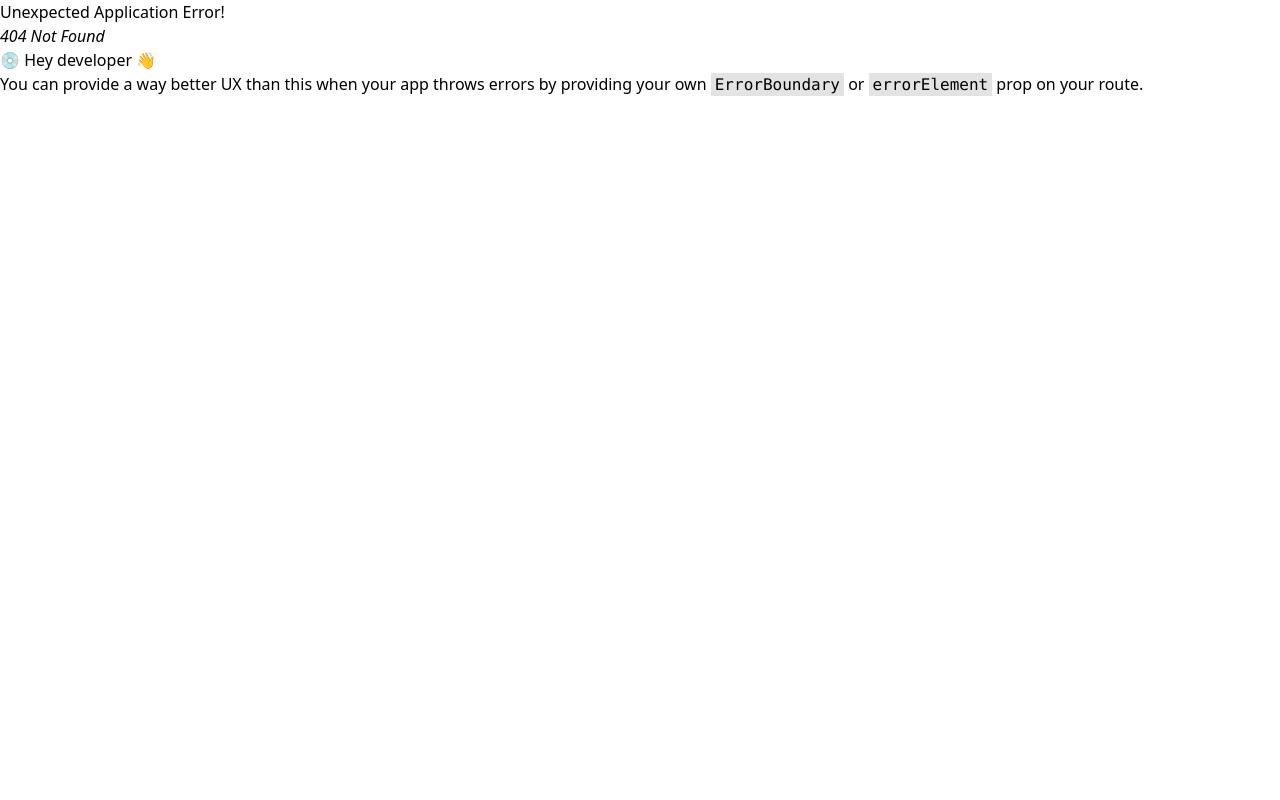
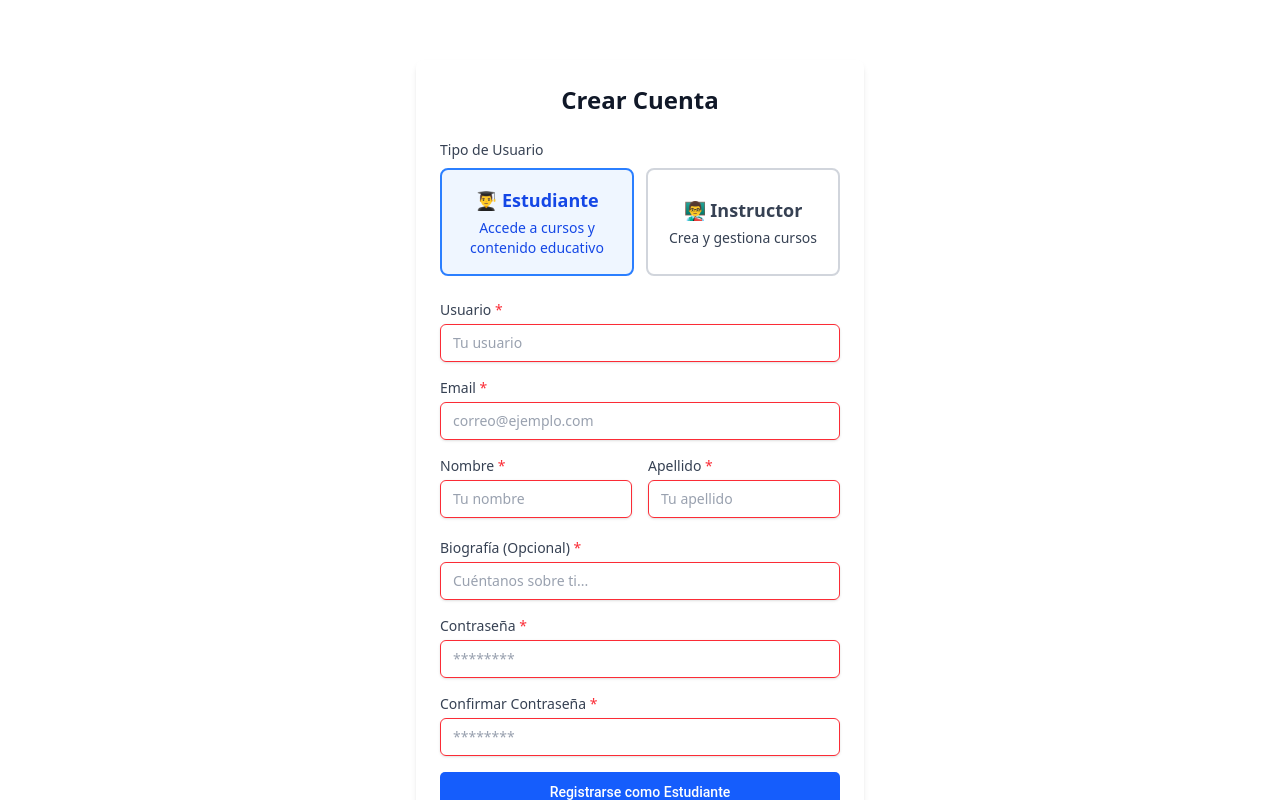
Before and after one commit to dylanzeballos/edupropyth, a React (Vite) app in the folder frontend/: page /register in a window 1280 px wide. Before the commit this address had no page. Built offline with nearby package versions, Linux system fonts and the light colour scheme; no server answers; the HTML template or start-up script is replaced by a standard one.

Commit message:
fix: router remove suspense from imports

```diff
--- a/frontend/src/app/App.tsx
+++ b/frontend/src/app/App.tsx
@@ -1,15 +1,14 @@
-import { RouterProvider } from 'react-router';
 import { QueryClient, QueryClientProvider } from '@tanstack/react-query'
 import { ReactQueryDevtools } from '@tanstack/react-query-devtools'
 import { Toaster } from 'sonner'
-import AppRouter from './AppRouter';
+import{ AppRouterProvider } from './AppRouter';
 
 const queryClient = new QueryClient()
 
 function App() {
     return (
         <QueryClientProvider client={queryClient}>
-            <RouterProvider router={AppRouter} />
+            <AppRouterProvider />
             <Toaster
                 position="top-right"
                 richColors
--- a/frontend/src/app/AppRouter.tsx
+++ b/frontend/src/app/AppRouter.tsx
@@ -1,66 +1,25 @@
-import { createBrowserRouter } from 'react-router';
+import { createBrowserRouter, RouterProvider } from 'react-router';
 import MainLayout from '@/layout/MainLayout';
+import { SignInPage } from '@/features/auth/pages/SignInPage';
+import { SignUpPage } from '@/features/auth/pages/SignUpPage';
 
 const AppRouter = createBrowserRouter([
   {
     path: '/',
-    Component: MainLayout,
-    /* children: [
-      {
-        index: true,
-        lazy: () =>
-          import('../features/landing/presentation/pages/LandingPage'),
+    element: <MainLayout />,
   },
   {
-        path: 'dashboard',
-        lazy: () => import('../features/dashboard/presentation/pages/HomePage'),
-      },
-      {
-        path: 'auth',
-        children: [
-          {
     path: 'login',
-            lazy: () => import('../features/auth/presentation/pages/LoginPage'),
+    element: <SignInPage />,
   },
   {
     path: 'register',
-            lazy: () =>
-              import('../features/auth/presentation/pages/RegisterPage'),
-          },
-        ],
-      },
-      {
-        path: 'courses',
-        children: [
-          {
-            index: true,
-            lazy: () =>
-              import('../features/courses/presentation/pages/CoursesPage'),
-          },
-          {
-            path: ':id',
-            lazy: () =>
-              import('../features/courses/presentation/pages/CourseDetailPage'),
-          },
-        ],
-      },
-      {
-        path: 'profile',
-        children: [
-          {
-            index: true,
-            lazy: () =>
-              import('../features/users/presentation/pages/ProfilePage'),
-          },
-          {
-            path: 'edit',
-            lazy: () =>
-              import('../features/users/presentation/pages/EditProfilePage'),
-          },
-        ],
-      },
-    ], */
+    element: <SignUpPage />
   },
 ]);
 
+export const AppRouterProvider = () => {
+  return <RouterProvider router={AppRouter} />;
+};
+
 export default AppRouter;
```
Also changed, not shown: frontend/public/assets/icons/google.svg (added). Lines whose indentation alone changed are shown as unchanged.
